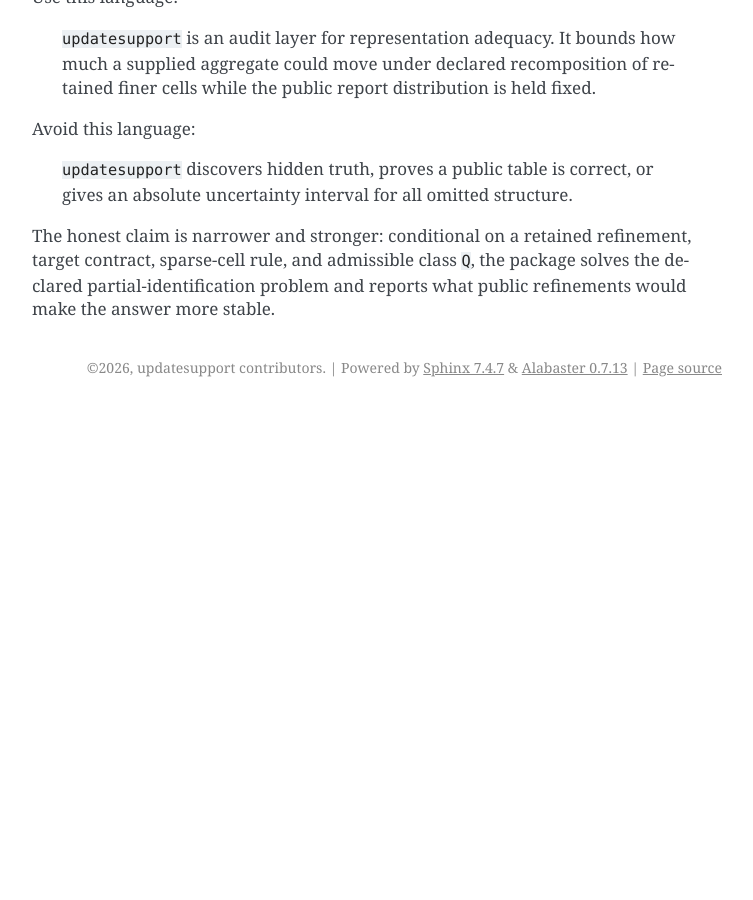
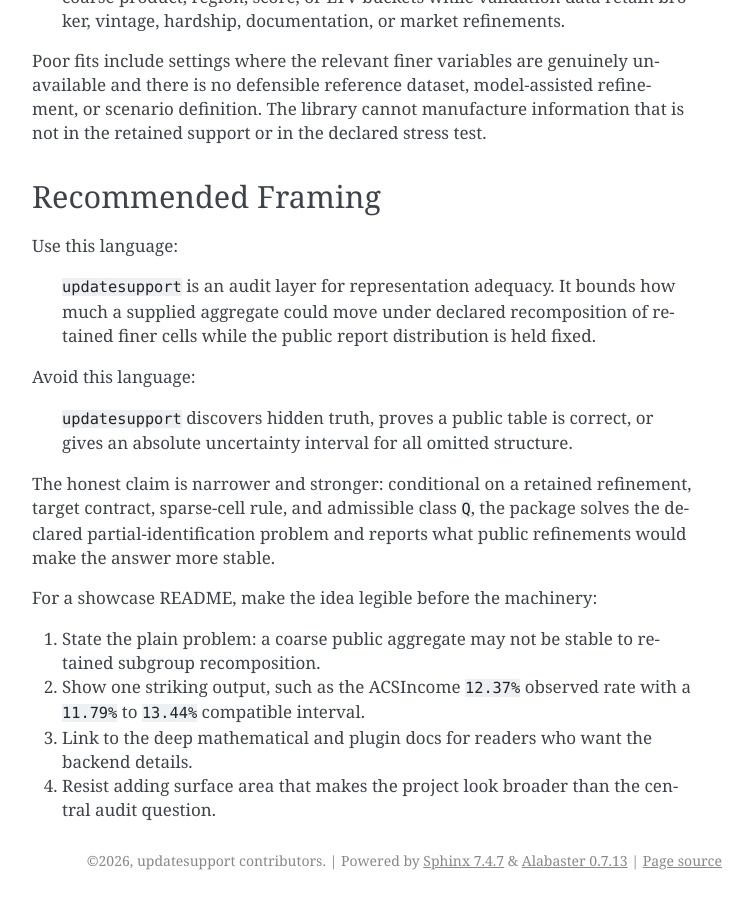
Before and after one commit to nahuaque/updatesupport, a Sphinx documentation site: the page built from docs/positioning-and-lineage.md, in a window 1280 px wide and 900 px high, scrolled down 3494 px. Shown: the whole window, without its empty margins (388-1141 px from the left). Built offline with Sphinx 7.4.7, drawn with Linux system fonts in a browser that asks for light colours; before the commit the page ends 3901 px from its top, so only the background shows below that; some of the changed text lies outside the part shown.

Commit message:
Refine positioning for subgroup recomposition audits

```diff
--- a/docs/positioning-and-lineage.md
+++ b/docs/positioning-and-lineage.md
@@ -11,6 +11,11 @@
 the framing and tooling around an old and defensible object: fixed public
 marginals, retained finer cells, supplied cell-level target values, and lower
 and upper aggregate values over a declared stress set.
+
+For discovery, the project should bridge its own terminology to the words users
+already search for: aggregation bias, ecological fallacy, Simpson's paradox,
+subgroup composition sensitivity, coarsened protected attributes, and partial
+identification for published aggregates.
 
 ## The Actual Mathematical Object
 
@@ -130,6 +135,13 @@
 The strongest product wedge is not "general sensitivity analysis." It is
 representation adequacy for published or reviewed aggregates.
 
+For organic Python users, the most natural front door is the ACS/Folktables and
+fairness-auditing direction. That audience is already used to notebooks,
+auditing libraries, coarsened subgroup metrics, and partial-identification
+language. The finance plugin is valuable as a domain showcase and proof of the
+plugin architecture, but it should not be treated as the main organic adoption
+channel.
+
 Good fits include:
 
 - official statistics and disclosure-avoidance workflows, where an agency has
@@ -167,3 +179,14 @@
 target contract, sparse-cell rule, and admissible class `Q`, the package solves
 the declared partial-identification problem and reports what public refinements
 would make the answer more stable.
+
+For a showcase README, make the idea legible before the machinery:
+
+1. State the plain problem: a coarse public aggregate may not be stable to
+   retained subgroup recomposition.
+2. Show one striking output, such as the ACSIncome `12.37%` observed rate with a
+   `11.79%` to `13.44%` compatible interval.
+3. Link to the deep mathematical and plugin docs for readers who want the
+   backend details.
+4. Resist adding surface area that makes the project look broader than the
+   central audit question.
```
Also changed, not shown: README.md (+41 -12 lines), pyproject.toml (+6 -1 lines).
